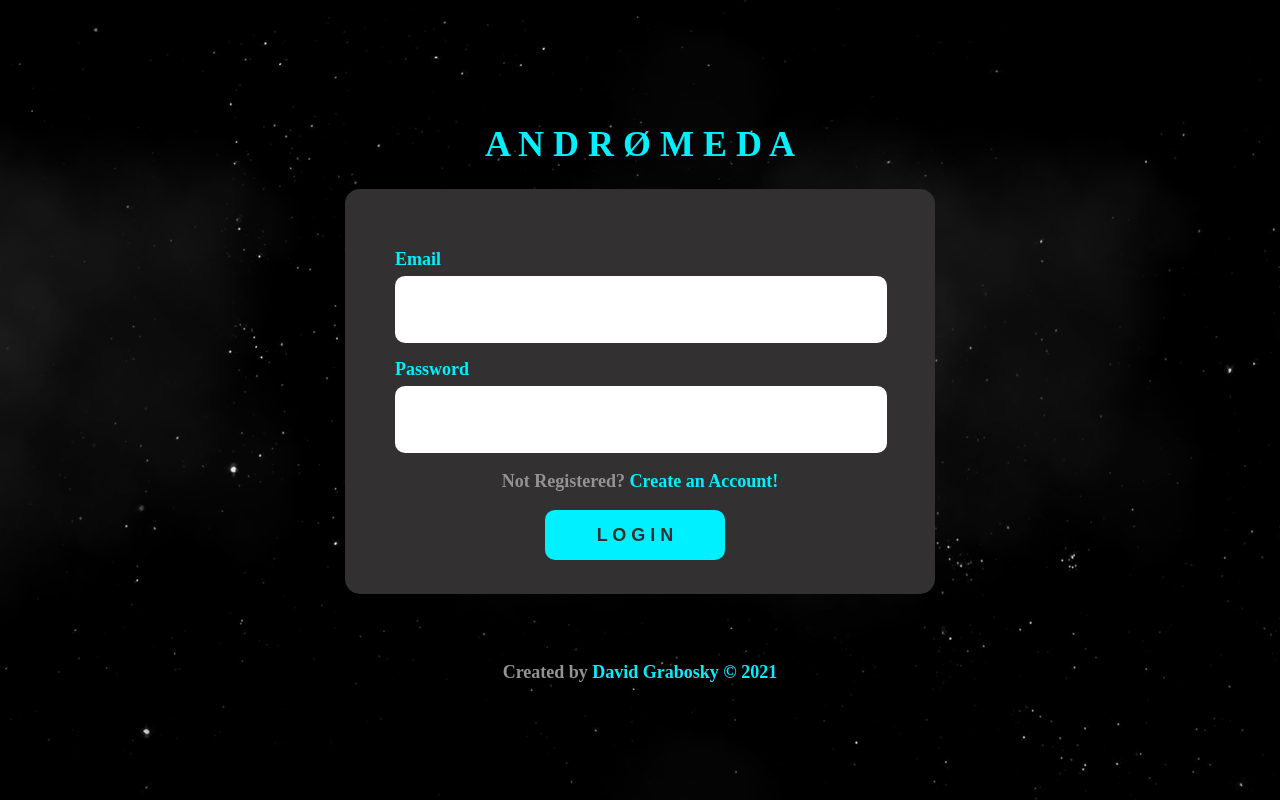
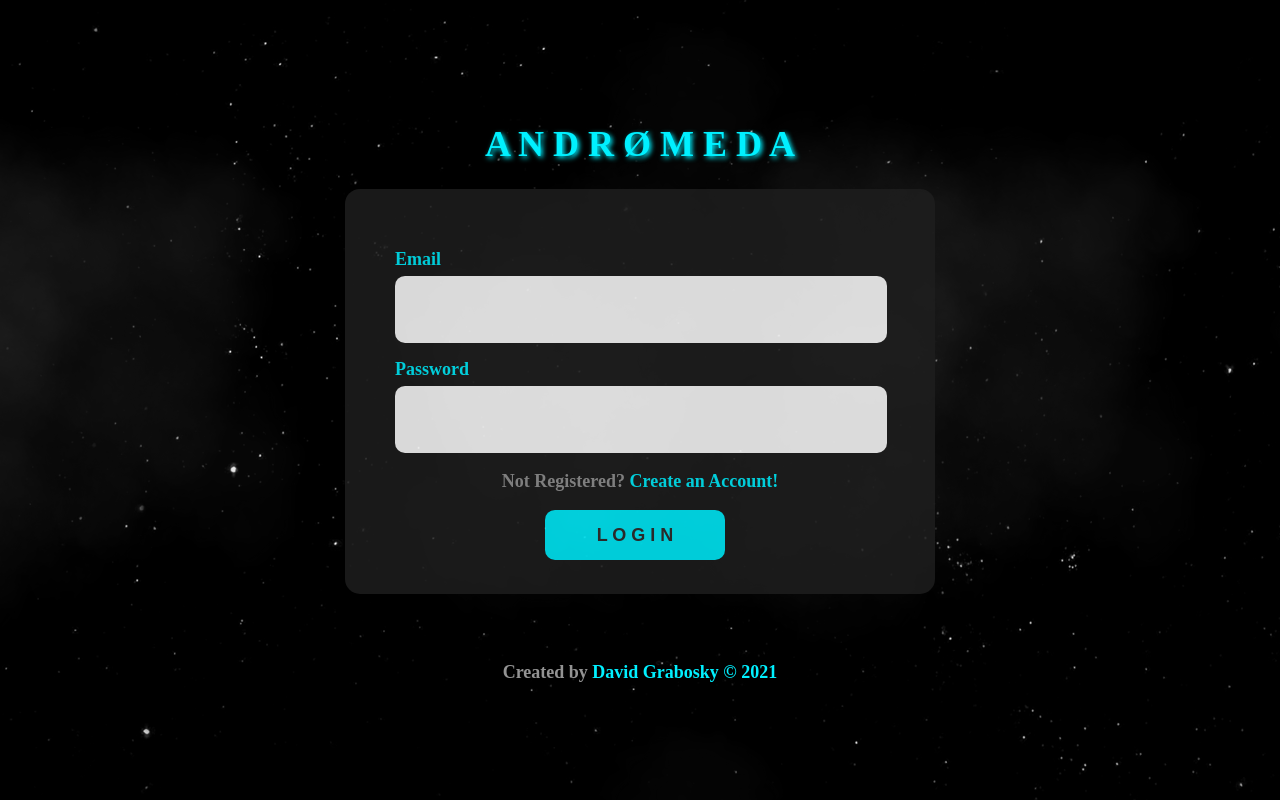
Before and after one commit to azurize/andromeda, a Flask app: page /login/ in a window 1280 px wide. Run offline with Flask 2, Linux system fonts and the light colour scheme; some web fonts are replaced.

Commit message:
added shadow to andromeda text

```diff
--- a/static/css/styles.css
+++ b/static/css/styles.css
@@ -24,6 +24,7 @@ html {
     font-size: 36px;
     color: #00F0FF;
     text-align: center;
+    text-shadow: 2px 2px 5px #00F0FF;
 }
 
 .create__title__text {
@@ -33,10 +34,11 @@ html {
 }
 
 .form {
-    background-color: #323030;
+    background-color: #1e1e1e;
     height: 405px;
     width:590px;
     border-radius: 15px;
+    opacity: .85;
 }
 
 .create__form {
```
